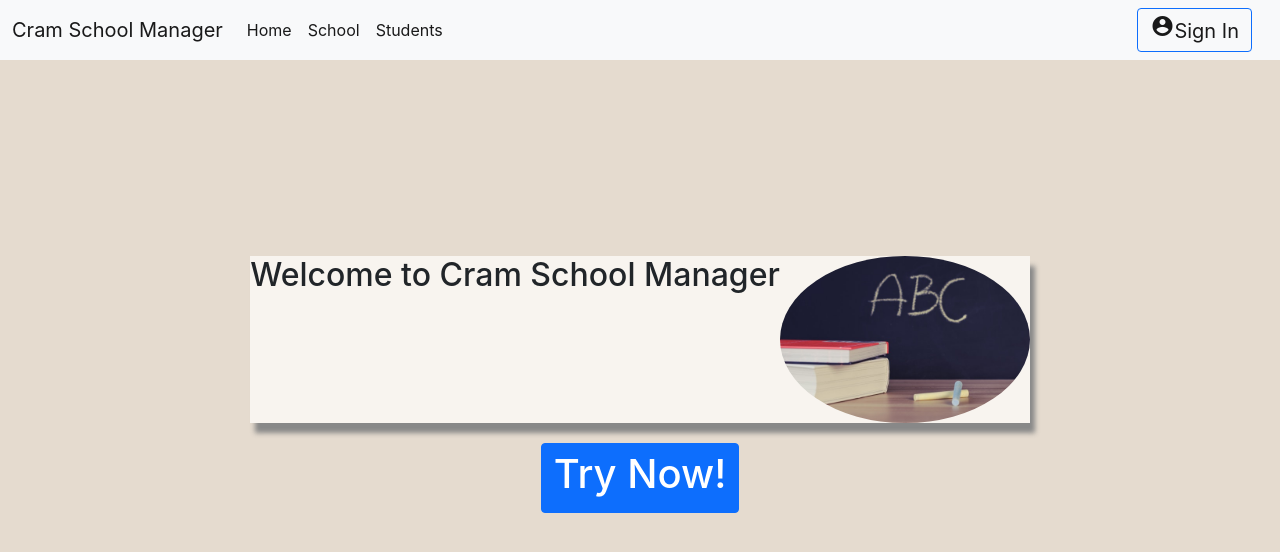
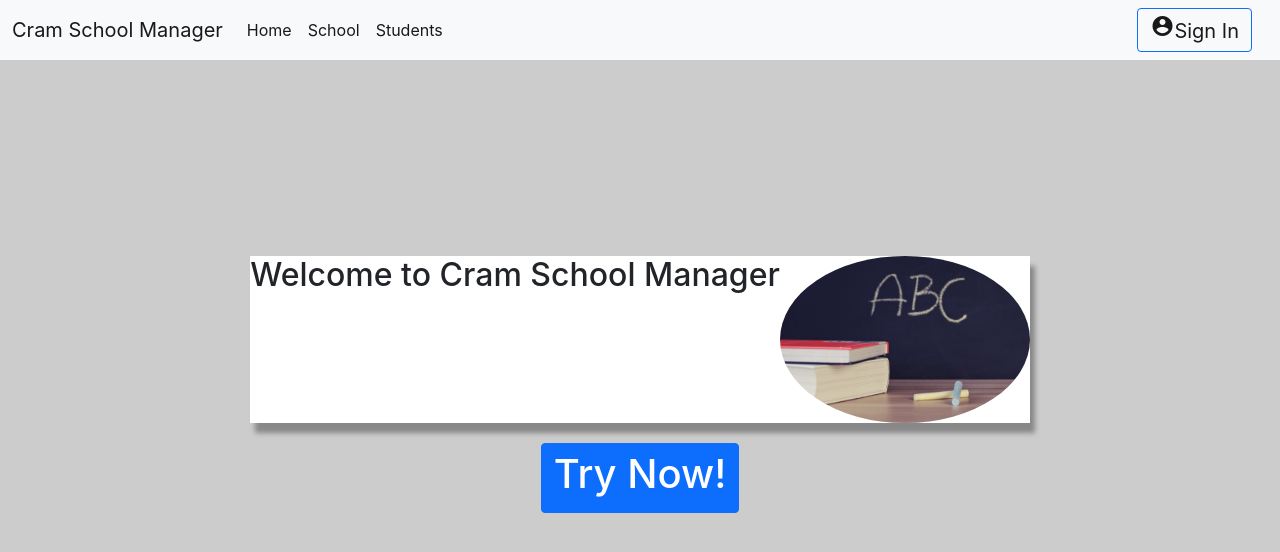
Before and after one commit to CodyGrogan/cramschoolmanager, a React (Create React App) app in the folder client/: page / in a window 1280 px wide. Shown: the top 552 px of the page. Built offline with nearby package versions, Linux system fonts and the light colour scheme; no server answers.

Commit message:
changing ui background

```diff
--- a/client/src/App.css
+++ b/client/src/App.css
@@ -1,5 +1,5 @@
 body{
-  background-color: #E5DBCF;
+  background-color: #cccccc;
 
 }
 
@@ -43,7 +43,7 @@ ul{
 .school-section{
 
   margin: 5px;
-  background-color: #F8F4EF;
+  background-color: #ffffff;
 
   outline: #b3a99e solid 1px;
   border-radius: 2px;
@@ -55,7 +55,7 @@ ul{
 }
 
 .card{
-  background-color: #F8F4EF !important;
+  background-color: #ffffff !important;
 }
 
 .list-box{
@@ -64,7 +64,7 @@ ul{
   overflow-y: auto;
   margin-top: 5px;
 
-  background-color: #F8F4EF;
+  background-color: #ffffff;
   outline: #b3a99e solid 1px;
   border-radius: 2px;
 }
@@ -154,7 +154,7 @@ ul{
 .intro-div{
   display: flex;
   align-items: flex-start;
-  background-color: #F8F4EF;
+  background-color: #ffffff;
   box-shadow: 5px 10px 5px #888888;
 }
 
```
